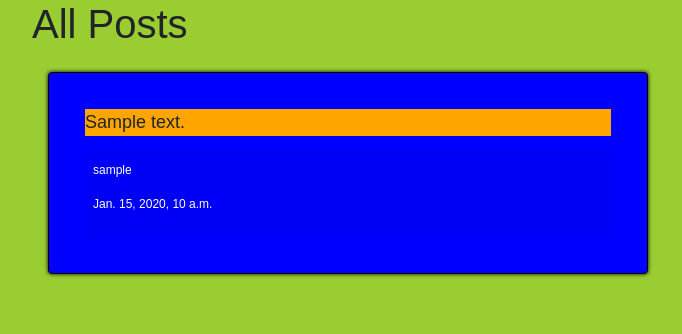
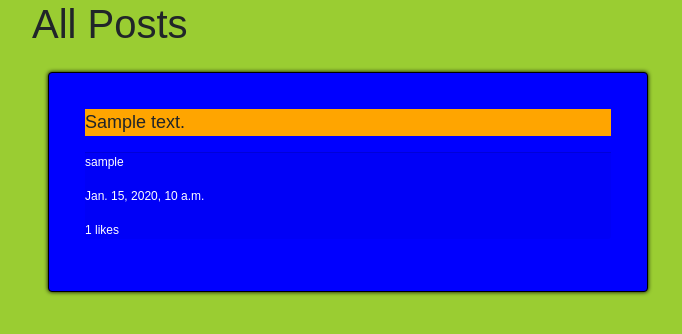
Before and after one commit to Ziga12341/social-network, a Django app: page / in a window 1280 px wide. Shown: the part 91-425 px from the top of the page, without its empty margins (0-682 px from the left). Run offline with Django 3.2, Linux system fonts and the light colour scheme; tables that the repository leaves empty hold one stand-in row (values such as "Sample post"); some libraries are stand-ins or nearby versions.

Commit message:
project4: network: all_posts: implement like count on post

```diff
--- a/network/models.py
+++ b/network/models.py
@@ -13,6 +13,7 @@ class Post(models.Model):
     user = models.ForeignKey(User, on_delete=models.CASCADE, related_name="posts")
     body = models.CharField(max_length=1000)
     timestamp = models.DateTimeField(auto_now_add=True)
+    likes = models.IntegerField(default=0)
 
     def __str__(self):
         return f"{self.user} posted {self.body} at {self.timestamp}"
--- a/network/static/network/styles.css
+++ b/network/static/network/styles.css
@@ -25,6 +25,6 @@ body{
 .card-footer{
     color: #ffffff;
     font-size: 12px;
-    margin-top: 16px;
-    padding: 8px;
+    margin-top: 8px;
+    padding: 0px;
 }
--- a/network/templates/network/index.html
+++ b/network/templates/network/index.html
@@ -29,6 +29,7 @@
                     <div class="card-footer">
                         <p> {{ post.user }}</p>
                         <p> {{ post.timestamp }}</p>
+                        <p> {{ post.likes }} likes </p>
                     </div>
                 </div>
             </div>
--- a/network/views.py
+++ b/network/views.py
@@ -24,8 +24,7 @@ class NewPostForm(forms.Form):
 def index(request):
     return render(request, "network/index.html",
                   {"new_post_form": NewPostForm(),
-                   "posts": Post.objects.all().order_by("-timestamp"),
-                  })
+                   "posts": Post.objects.all().order_by("-timestamp")})
 
 
 @login_required(login_url='/login')
```
